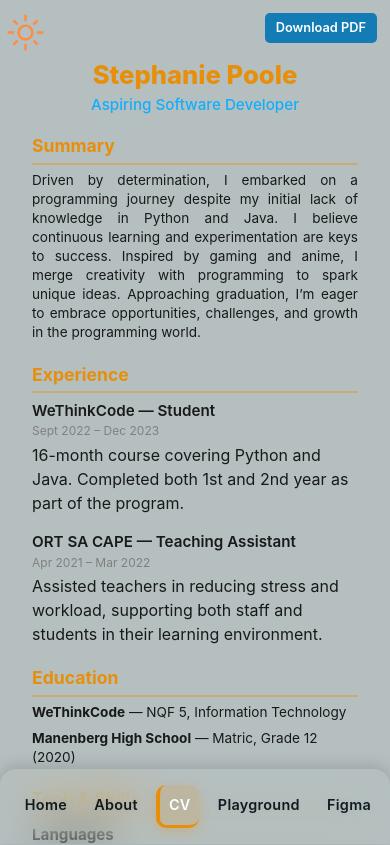
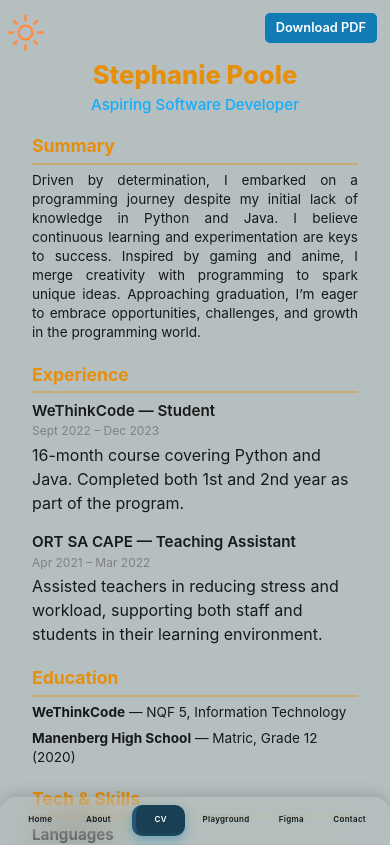
Before and after one commit to Steffycoding/PORTFOLIO, a Nuxt app: page /cv in a window 390 px wide. Shown: the top 845 px of the page. Built offline with nearby package versions, Linux system fonts and the light colour scheme.

Commit message:
sidebar hover

```diff
--- a/components/Sidebar.vue
+++ b/components/Sidebar.vue
@@ -68,18 +68,18 @@ const { links } = useSidebar()
 }
 
 .sidebar-btn:hover {
-  background: rgba(231, 143, 10, 0.18);
-  border-left: 4px solid #E78F0A;
+  background: rgba(38, 150, 162, 0.477);
+  border-left: 4px solid #00c7efbc;
   color: #fff;
   transform: translateX(4px);
-  box-shadow: 0 3px 10px rgba(231, 143, 10, 0.2);
+  box-shadow: 0 3px 10px rgba(28, 131, 172, 0.467);
 }
 
 .sidebar-btn.active {
-  background: rgba(231, 143, 10, 0.22);
-  border-left: 4px solid #E78F0A;
+  background: rgba(38, 150, 162, 0.477);
+  border-left: 4px solid #275a81d4;
   color: #fff;
-  box-shadow: 0 4px 12px rgba(231, 143, 10, 0.25);
+  box-shadow: 0 4px 12px rgba(28, 131, 172, 0.467);
 }
 
 /* ----------------- Responsive (Mobile Footer Nav) ----------------- */
@@ -91,7 +91,7 @@ const { links } = useSidebar()
     left: 0;
     right: 0;
     min-height: auto;
-    height: 75px;
+    height: auto;
     width: 100%;
     border-radius: 1rem 1rem 0 0;
     padding: 0.5rem 1rem;
@@ -107,13 +107,13 @@ const { links } = useSidebar()
     gap: 0.6rem;
     width: 100%;
     justify-content: space-around;
-    margin-top: 0; /* reset for mobile */
+    margin-top: 0;
   }
 
   .sidebar-btn {
     flex: 1;
-    font-size: 0.9rem;
-    padding: 0.55rem;
+    font-size: 0.5rem;
+    padding: 0.50rem;
     font-weight: 600;
     border-left: none;
     border-bottom: 3px solid transparent;
@@ -124,12 +124,12 @@ const { links } = useSidebar()
 
   .sidebar-btn:hover {
     transform: translateY(-2px);
-    background: rgba(231, 143, 10, 0.18);
+    background: rgba(27, 127, 152, 0.46);
   }
 
   .sidebar-btn.active {
-    border-bottom: 3px solid #E78F0A;
-    background: rgba(231, 143, 10, 0.15);
+    border-bottom: 3px solid #1e5d6a65;
+    background: rgb(24, 63, 83);
     color: #fff;
   }
 }
@@ -138,7 +138,7 @@ const { links } = useSidebar()
 @media (min-width: 769px) and (max-width: 1280px) {
   .sidebar-nav {
     gap: 2.2rem;
-    margin-top: 7rem;
+    margin-top: 5rem;
   }
 }
 
@@ -146,7 +146,7 @@ const { links } = useSidebar()
 @media (min-width: 1281px) {
   .sidebar-nav {
     gap: 2.5rem;
-    margin-top: 8rem;
+    margin-top: 6rem;
   }
 }
 
@@ -154,7 +154,7 @@ const { links } = useSidebar()
 @media (min-width: 1600px) {
   .sidebar-nav {
     gap: 3rem;
-    margin-top: 9rem;
+    margin-top: 7rem;
   }
 }
 </style>
```
